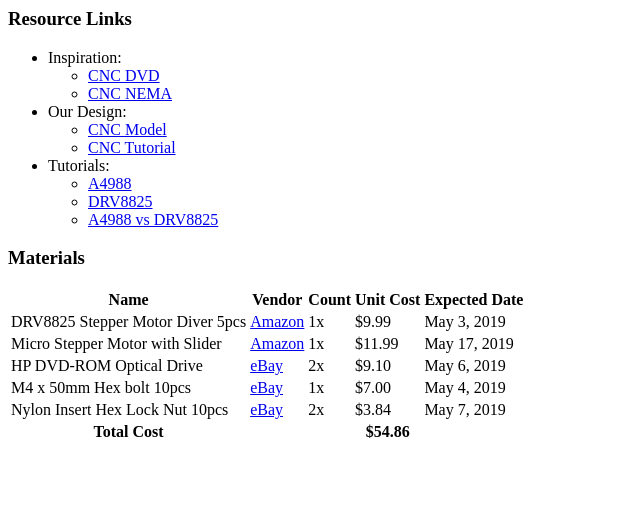
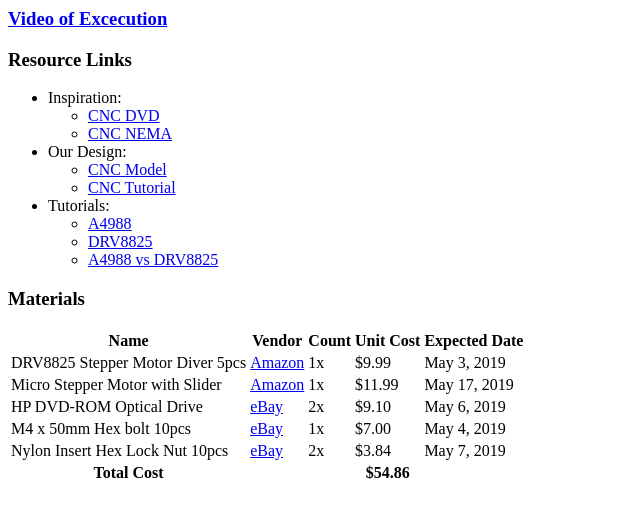
Before and after one commit to eldorbekpulatov/ECE-3140-Embedded-Systems, a plain HTML site: page Arduino - CNC/CNC.html in a window 1280 px wide. Shown: the whole page, without its empty margins (0-640 px from the left). Drawn offline with Linux system fonts and the light colour scheme.

Commit message:
Update CNC.html

```diff
--- a/Arduino - CNC/CNC.html
+++ b/Arduino - CNC/CNC.html
@@ -4,6 +4,7 @@
     </header>
     <body>
         <div>
+            <H3><a href="https://youtu.be/0SlnbboaLS8">Video of Excecution</a></H3>
             <H3>Resource Links</H3>
             <ul>
                 <li>
```
